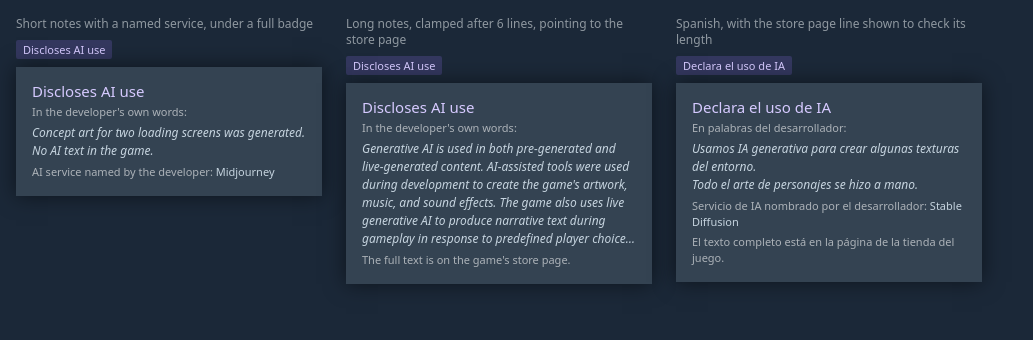
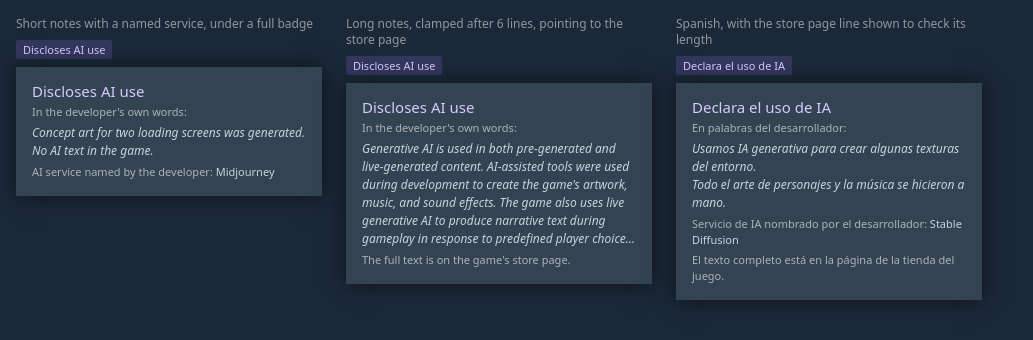
Before and after one commit to jrv97/steam-ai-reporter, a website: page docs/design/previews/HoverCard.html in a window 1280 px wide. Shown: the whole page, without its empty margins (0-1033 px from the left). Drawn offline with Linux system fonts and the light colour scheme.

Commit message:
docs(design): keep the Spanish accents in the hover card preview as character references

```diff
--- a/docs/design/previews/HoverCard.html
+++ b/docs/design/previews/HoverCard.html
@@ -57,11 +57,16 @@
       <p class="sar-hovercard-notes" id="n3"></p>
       <p class="sar-hovercard-service">Servicio de IA nombrado por el desarrollador:
         <span class="sar-hovercard-service-name">Stable Diffusion</span></p>
-      <p class="sar-hovercard-more">El texto completo est&aacute; en la p&aacute;gina de la
+      <p class="sar-hovercard-more">El texto completo est&#225; en la p&#225;gina de la
         tienda del juego.</p>
     </div>
   </div>
 </div>
+<!-- Spanish notes, one line each, with accents as character references -->
+<template id="n3-lines">
+  <span>Usamos IA generativa para crear algunas texturas del entorno.</span>
+  <span>Todo el arte de personajes y la m&#250;sica se hicieron a mano.</span>
+</template>
 <script>
   // Sample notes, set here because pre-line would show source line breaks
   document.getElementById("n1").textContent =
@@ -73,9 +78,8 @@
     "narrative text during gameplay in response to predefined player choices, combat " +
     "outcomes, character conditions, and equipment selections. All pre-generated " +
     "assets were reviewed and selected by the developer before being included.";
-  document.getElementById("n3").textContent =
-    "Usamos IA generativa para crear algunas texturas del entorno.\n" +
-    "Todo el arte de personajes se hizo a mano.";
+  const lines = document.getElementById("n3-lines").content.children;
+  document.getElementById("n3").textContent = [...lines].map((line) => line.textContent).join("\n");
 </script>
 </body>
 </html>
```
